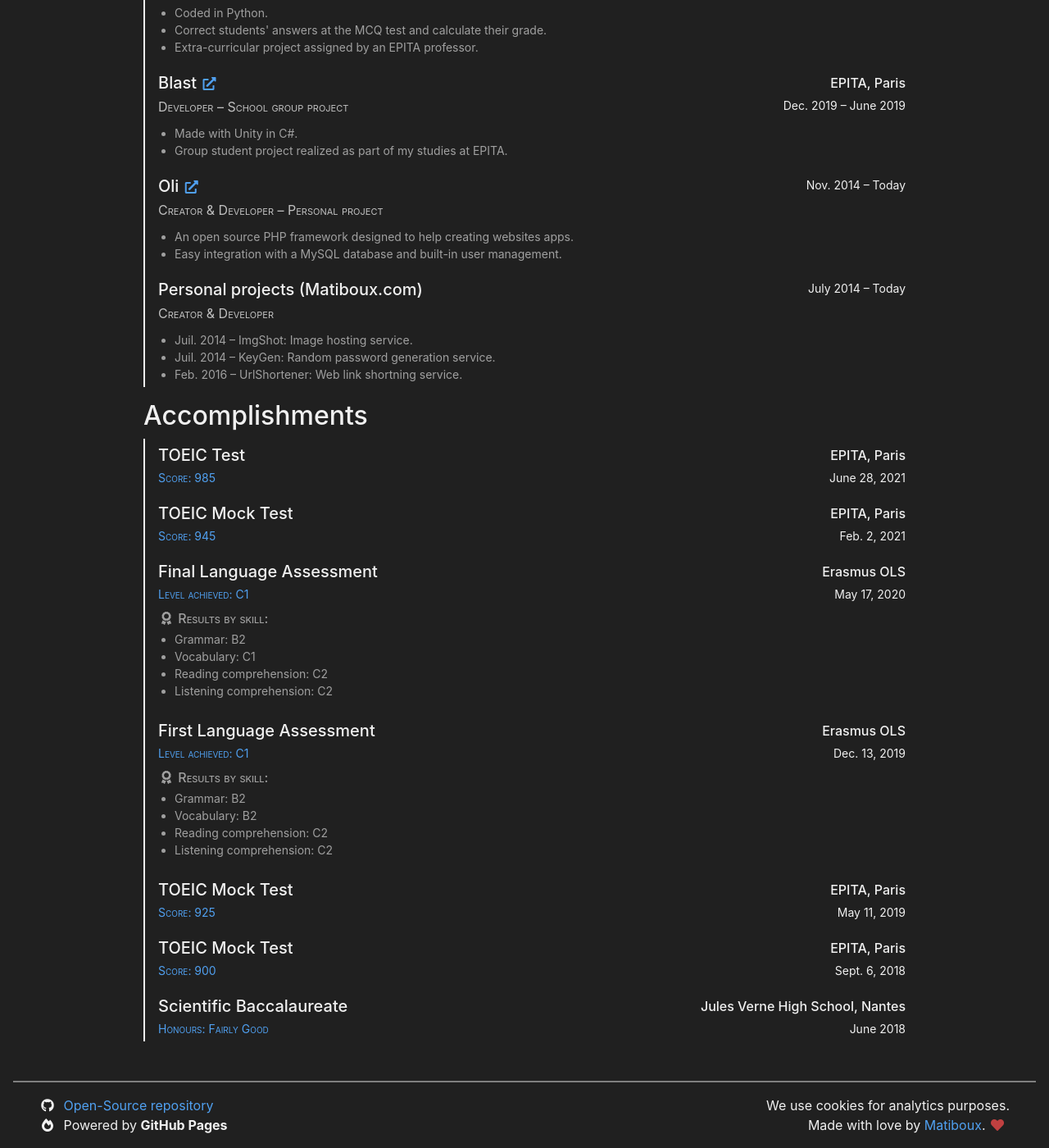
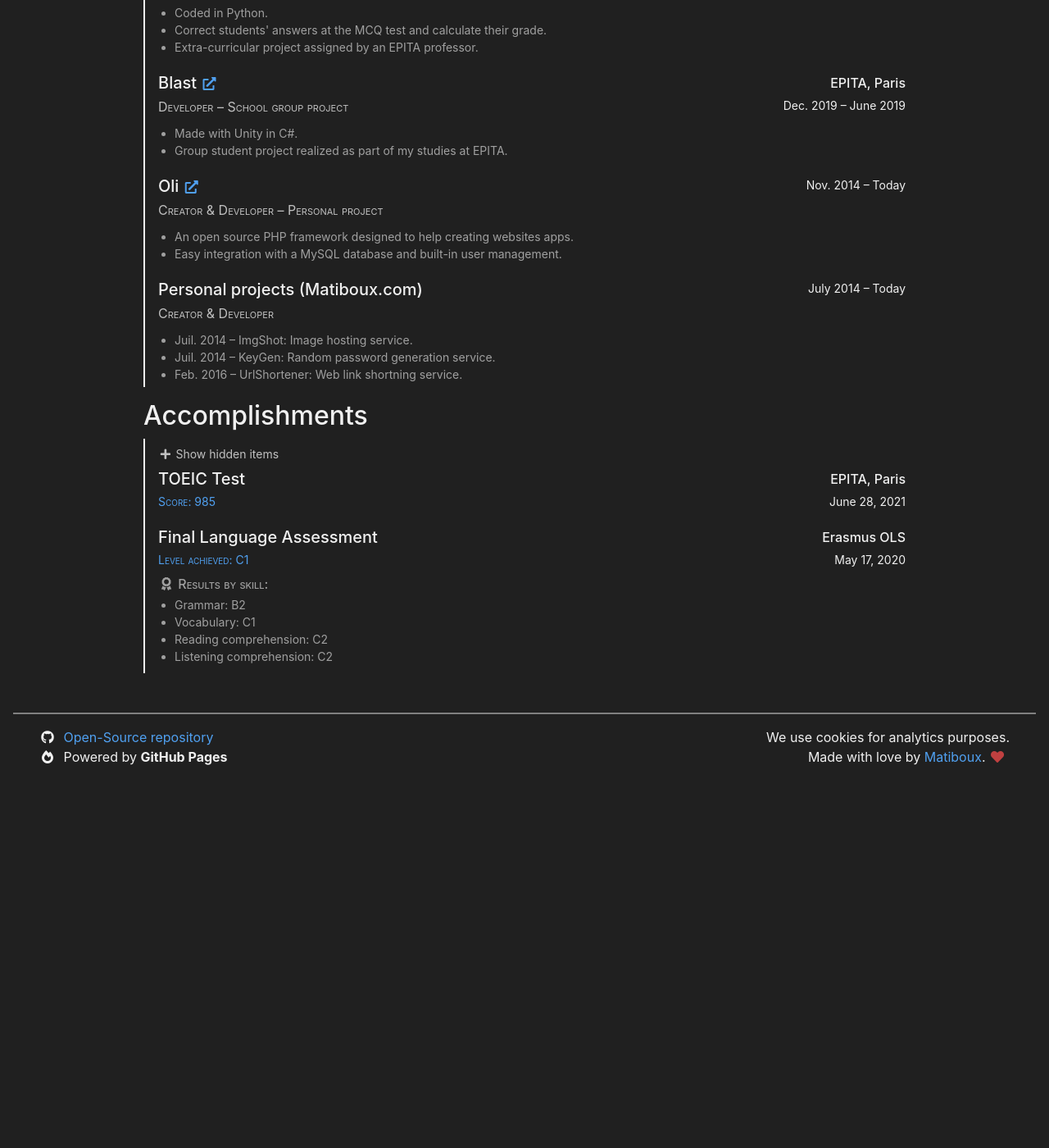
Before and after one commit to matiboux/matiboux.me, a Jekyll site: the page built from cv.html, in a window 1280 px wide and 1400 px high, scrolled down 3083 px. Shown: the whole window at 82% size. Built offline with Jekyll 4.4.1, drawn with Linux system fonts in a browser that asks for light colours; nearby versions of some CDN libraries; after the commit the page ends 4034 px from its top, so only the background shows below that.

Commit message:
Hide some old accomplishments in cv.html

```diff
--- a/cv.html
+++ b/cv.html
@@ -534,6 +534,11 @@ scripts:
 
 <h2>Accomplishments</h2>
 <div class="cv-items">
+	<div class="toggle-btn"
+			data-text-toggle-on="<i class=&quot;fas fa-plus fa-fw&quot;></i> Show hidden items"
+			data-text-toggle-off="<i class=&quot;fas fa-minus fa-fw&quot;></i> Hide items back">
+		<i class="fas fa-ellipsis-h fa-fw"></i> Loading...
+	</div>
 	<div class="item">
 		<div class="content">
 			<h4>TOEIC Test</h4>
@@ -544,7 +549,7 @@ scripts:
 			<p class="date">June 28, 2021</p>
 		</div>
 	</div>
-	<div class="item">
+	<div class="item toggle" style="display: none">
 		<div class="content">
 			<h4>TOEIC Mock Test</h4>
 			<p class="award">Score: 945</p>
@@ -573,7 +578,7 @@ scripts:
 			<p class="date">May 17, 2020</p>
 		</div>
 	</div>
-	<div class="item">
+	<div class="item toggle" style="display: none">
 		<div class="content">
 			<h4>First Language Assessment</h4>
 			<p class="award">Level achieved: C1</p>
@@ -592,7 +597,7 @@ scripts:
 			<p class="date">Dec. 13, 2019</p>
 		</div>
 	</div>
-	<div class="item">
+	<div class="item toggle" style="display: none">
 		<div class="content">
 			<h4>TOEIC Mock Test</h4>
 			<p class="award">Score: 925</p>
@@ -602,7 +607,7 @@ scripts:
 			<p class="date">May 11, 2019</p>
 		</div>
 	</div>
-	<div class="item">
+	<div class="item toggle" style="display: none">
 		<div class="content">
 			<h4>TOEIC Mock Test</h4>
 			<p class="award">Score: 900</p>
@@ -612,7 +617,7 @@ scripts:
 			<p class="date">Sept. 6, 2018</p>
 		</div>
 	</div>
-	<div class="item">
+	<div class="item toggle" style="display: none">
 		<div class="content">
 			<h4>Scientific Baccalaureate</h4>
 			<p class="award">Honours: Fairly Good</p>
```
